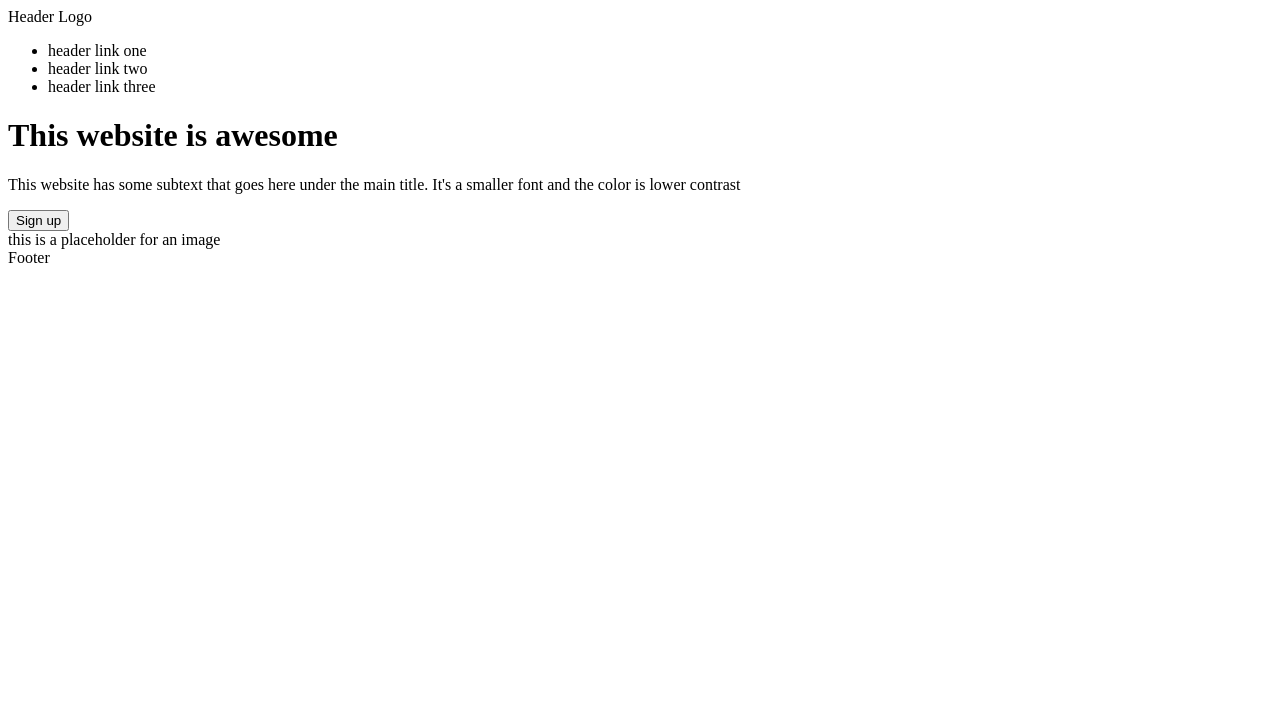
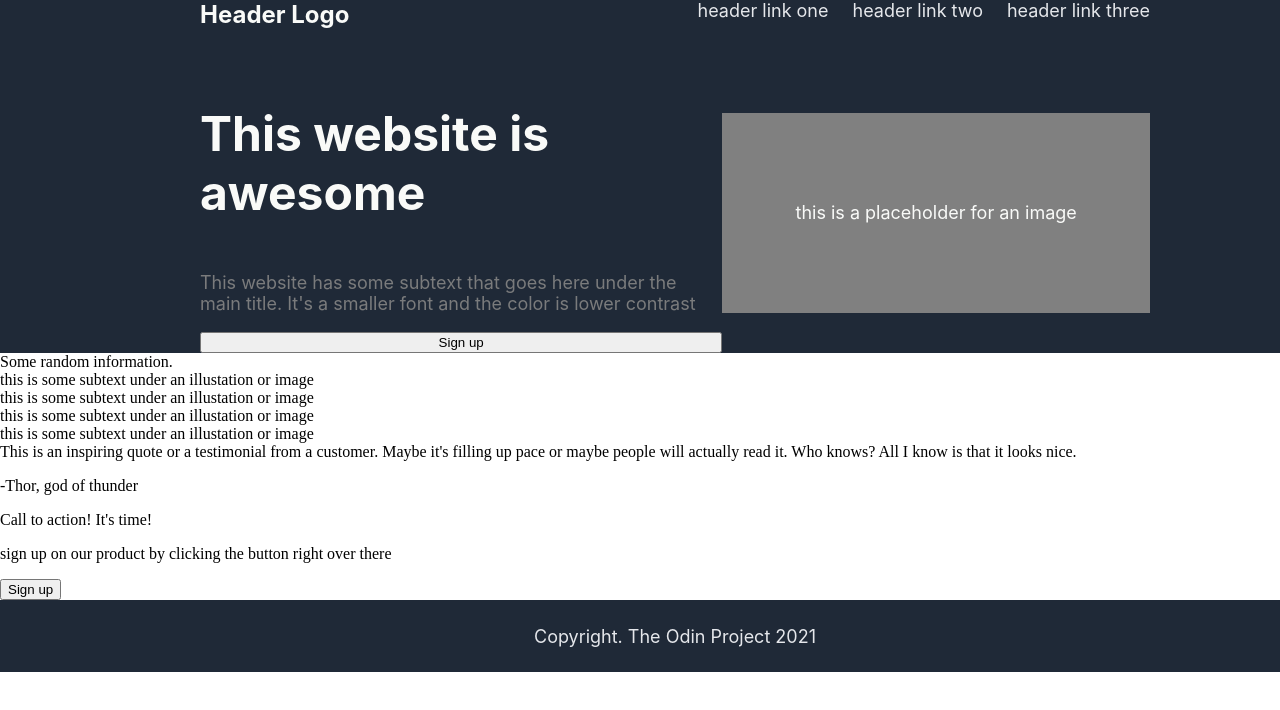
Before and after one commit to mbkimani/web-layout, a plain HTML site: page index.html in a window 1280 px wide. Drawn offline with Linux system fonts and the light colour scheme.

Commit message:
html completed and css header, hero and footer

```diff
--- a/index.html
+++ b/index.html
@@ -9,7 +9,7 @@
   </head>
   <body>
     <div class="header">
-      <div>Header Logo</div>
+      <div class="header-logo">Header Logo</div>
       <div class="header-links">
         <ul>
           <li>header link one</li>
@@ -18,20 +18,51 @@
         </ul>
       </div>
     </div>
-    <div class="body-head">
-      <div class="body-head-left">
+    <div class="hero">
+      <div class="hero-left">
         <h1>This website is awesome</h1>
-        <p>
+        <p class="hero-text">
           This website has some subtext that goes here under the main title.
           It's a smaller font and the color is lower contrast
         </p>
         <button>Sign up</button>
       </div>
-      <div class="image-placeholder">this is a placeholder for an image</div>
+      <div class="image-placeholder"> <p>this is a placeholder for an image</p></div>
     </div>
-    <div class="body-middle1"></div>
-    <div class="body-middle2"></div>
-    <div class="body-tail"></div>
-    <div class="footer">Footer</div>
+    <div class="body-middle1">
+      <div>Some random information.</div>
+      <div class="illustration"></div>
+      <div class="illustration-text">
+        this is some subtext under an illustation or image
+      </div>
+      <div class="illustration"></div>
+      <div class="illustration-text">
+        this is some subtext under an illustation or image
+      </div>
+      <div class="illustration"></div>
+      <div class="illustration-text">
+        this is some subtext under an illustation or image
+      </div>
+      <div class="illustration"></div>
+      <div class="illustration-text">
+        this is some subtext under an illustation or image
+      </div>
+    </div>
+    <div class="body-middle2">
+      This is an inspiring quote or a testimonial from a customer. Maybe it's
+      filling up pace or maybe people will actually read it. Who knows? All I
+      know is that it looks nice.
+      <p>-Thor, god of thunder</p>
+    </div>
+    <div class="body-tail">
+      <div>
+        <div></div>
+        Call to action! It's time!
+        <p>sign up on our product by clicking the button right over there</p>
+      </div>
+        <button>Sign up</button>
+      </div>
+    </div>
+    <div class="footer">Copyright. The Odin Project 2021</div>
   </body>
 </html>
--- a/style.css
+++ b/style.css
@@ -0,0 +1,88 @@
+.header, .hero, .footer {
+ background-color: #1F2937;
+ margin: 0;
+ padding: 0 130px 0 200px;
+}
+
+.header-logo {
+    font-family: -apple-system, BlinkMacSystemFont, 'Segoe UI', Roboto, Oxygen, Ubuntu, Cantarell, 'Open Sans', 'Helvetica Neue', sans-serif;
+    font-size: 24px;
+    color:#F9FAF8;
+    font-weight: bolder;
+}
+
+.header-links {
+    font-size: 18px;
+    color: #E5E7EB;
+    font-family: -apple-system, BlinkMacSystemFont, 'Segoe UI', Roboto, Oxygen, Ubuntu, Cantarell, 'Open Sans', 'Helvetica Neue', sans-serif;
+}
+
+ul {
+    list-style-type: none;
+    margin: 0;
+    padding: 0;
+    display: flex;
+    gap: 24px;
+}
+
+li {
+    text-decoration: none;
+}
+
+.header {
+    display: flex;
+    justify-content: space-between;
+    height: 72px;
+}
+
+body {
+    display: flex;
+    flex-direction: column;
+    margin: 0;
+}
+
+.hero {
+    display: flex;
+    align-items: center;
+}
+
+.hero-text  {
+    font-size: 18px;
+    color: #7a7b7c;
+    font-family: -apple-system, BlinkMacSystemFont, 'Segoe UI', Roboto, Oxygen, Ubuntu, Cantarell, 'Open Sans', 'Helvetica Neue', sans-serif;
+}
+
+h1 {
+    font-size: 48px;
+    color: #F9FAF8;
+    font-family: -apple-system, BlinkMacSystemFont, 'Segoe UI', Roboto, Oxygen, Ubuntu, Cantarell, 'Open Sans', 'Helvetica Neue', sans-serif;
+
+}
+
+.image-placeholder {
+    width: 800px;
+    height: 200px;
+    color:#F9FAF8;
+    font-size: 18px;
+    font-family: -apple-system, BlinkMacSystemFont, 'Segoe UI', Roboto, Oxygen, Ubuntu, Cantarell, 'Open Sans', 'Helvetica Neue', sans-serif;
+    background-color: grey;
+    display: flex;
+    justify-content: center;
+    align-items: center;
+
+}
+
+.hero-left {
+    display: flex;
+    flex-direction: column;
+}
+
+.footer {
+    height: 72px;
+    font-size: 18px;
+    color: #E5E7EB;
+    display: flex;
+    justify-content: center;
+    align-items: center;
+    font-family: -apple-system, BlinkMacSystemFont, 'Segoe UI', Roboto, Oxygen, Ubuntu, Cantarell, 'Open Sans', 'Helvetica Neue', sans-serif
+}
```
Also changed, not shown: colors-fonts.txt (added).
